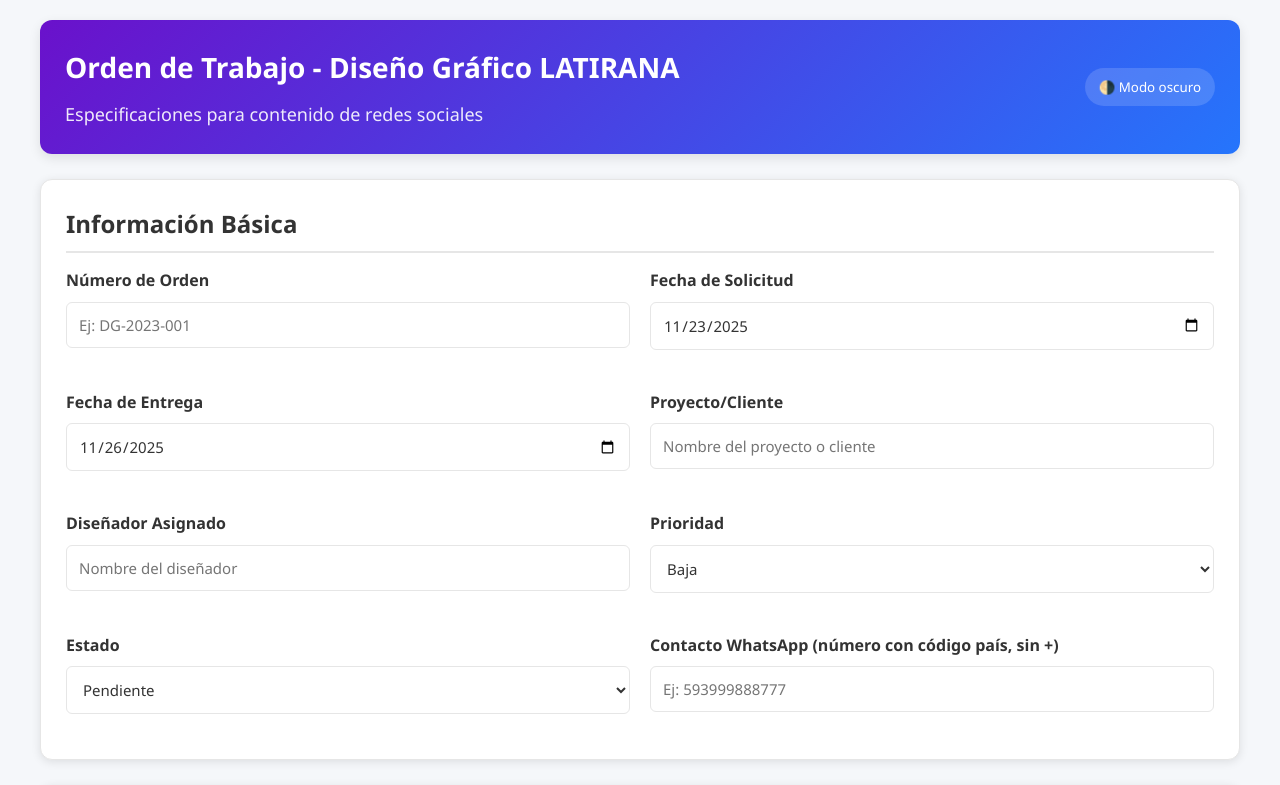
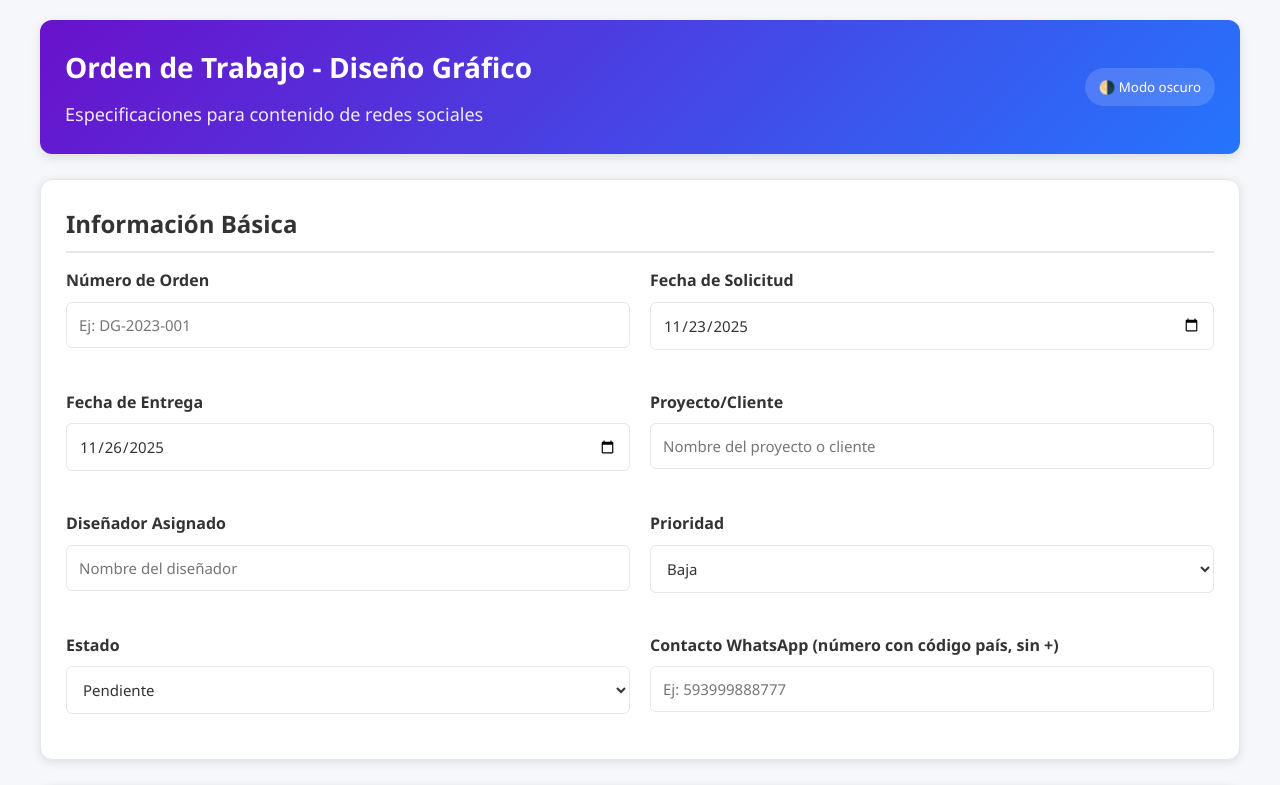
Before and after one commit to Zahabad-dev/orden-trabajo, a website: page index.html in a window 1280 px wide. Shown: the top 785 px of the page. Drawn offline with Linux system fonts and the light colour scheme.

Commit message:
Remover nombre LATIRANA

```diff
--- a/index.html
+++ b/index.html
@@ -10,7 +10,7 @@
   <div class="container">
     <header>
       <div>
-        <h1>Orden de Trabajo - Diseño Gráfico LATIRANA</h1>
+        <h1>Orden de Trabajo - Diseño Gráfico</h1>
         <p class="subtitle">Especificaciones para contenido de redes sociales</p>
       </div>
       <div class="header-actions">
--- a/package.json
+++ b/package.json
@@ -1,5 +1,5 @@
 {
-  "name": "orden-trabajo-latirana",
+  "name": "orden-trabajo",
   "version": "1.0.0",
   "description": "Plataforma de gestión de órdenes de trabajo con alertas WhatsApp para diseño gráfico",
   "main": "index.html",
@@ -15,7 +15,7 @@
     "diseño-gráfico",
     "alertas"
   ],
-  "author": "LATIRANA",
+  "author": "",
   "license": "UNLICENSED",
   "private": true
 }
```
Also changed, not shown: README.md.
